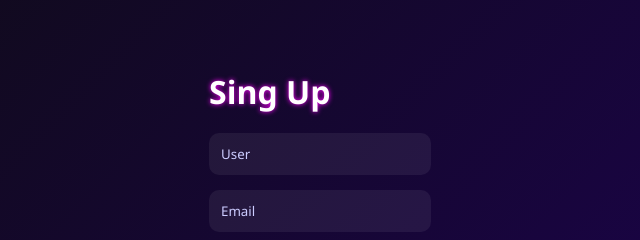
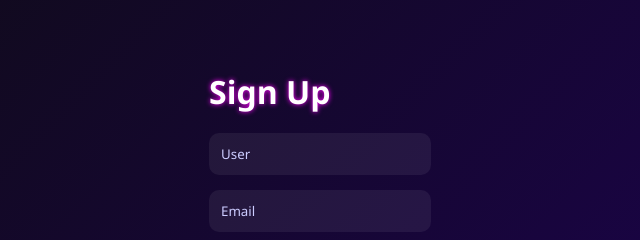
Before and after one commit to JVelez000/Login, a plain HTML site: page sign_up.html in a window 1280 px wide. Shown: the part 178-418 px from the top of the page, 320-960 px from the left. Drawn offline with Linux system fonts and the light colour scheme.

Commit message:
Update sign_up.html

```diff
--- a/sign_up.html
+++ b/sign_up.html
@@ -8,7 +8,7 @@
 </head>
 <body>
   <div class="container">
-    <h1>Sing Up</h1>
+    <h1>Sign Up</h1>
     <form action="login.html">
       <input type="text" placeholder="User" required />
       <input type="email" placeholder="Email" required />
```
